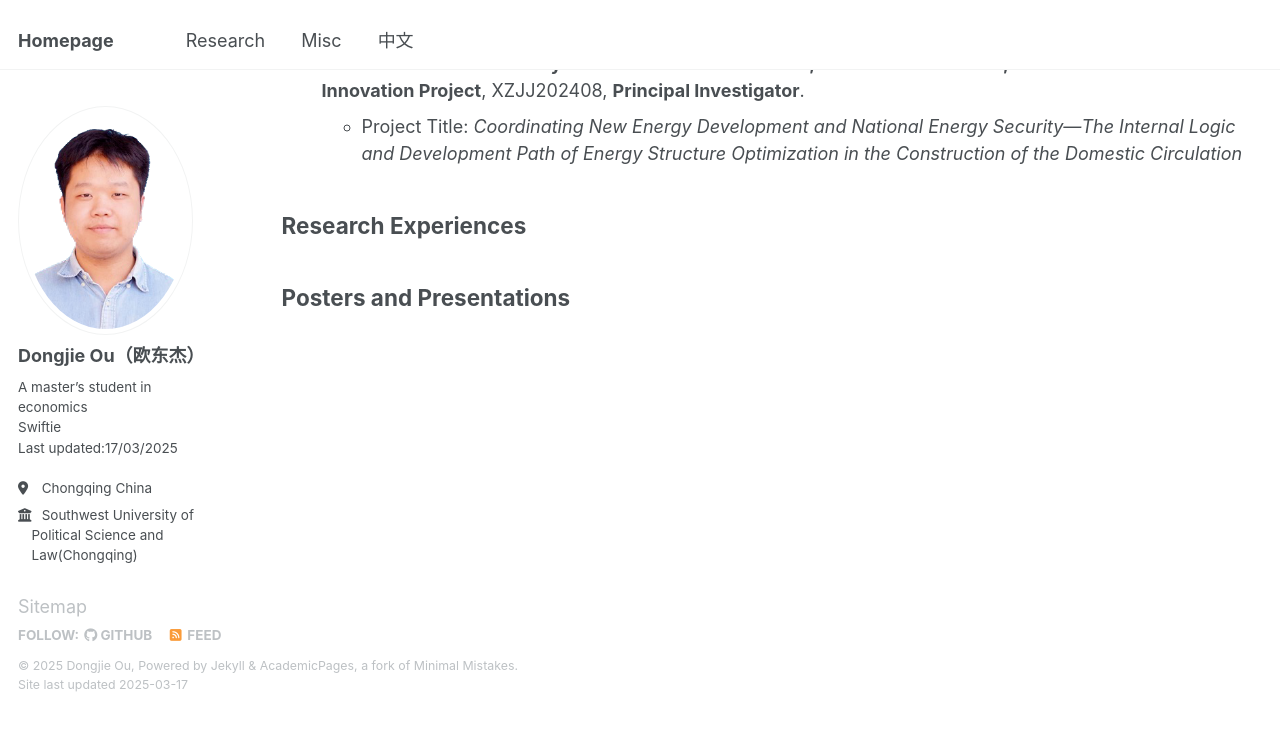
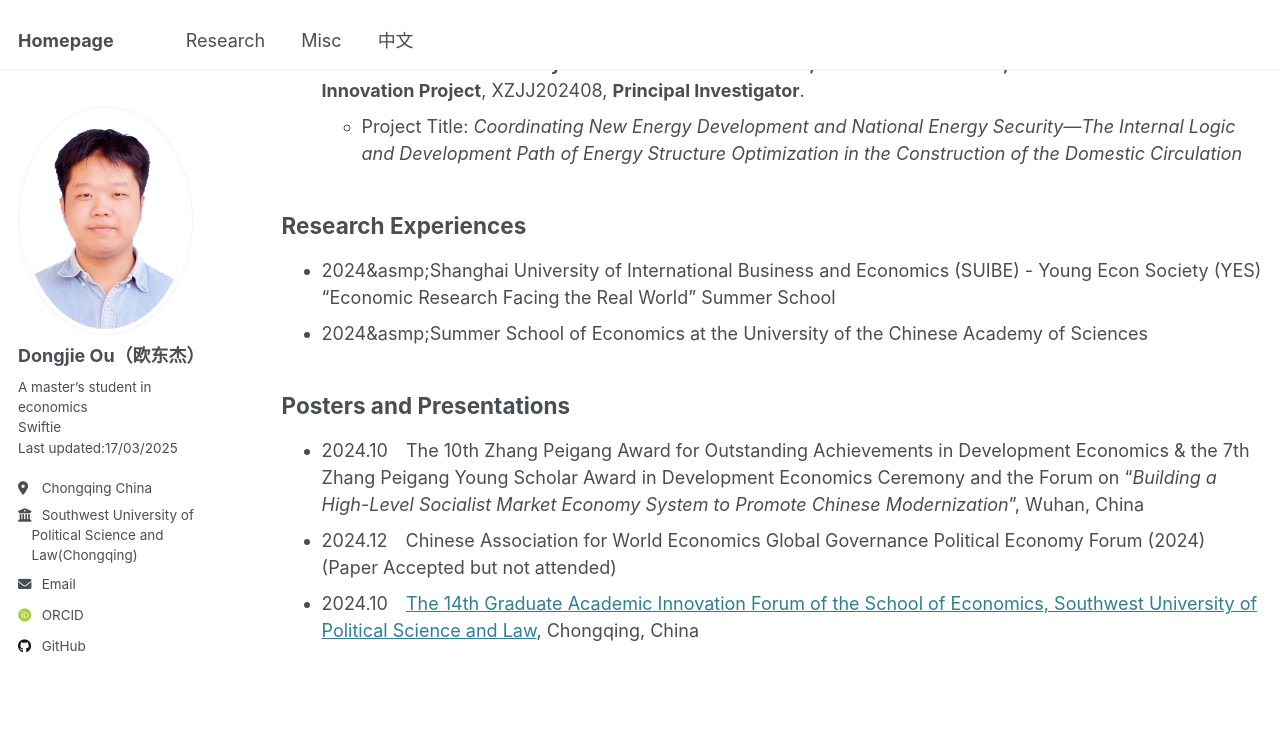
Before and after one commit to oudongjie2001/oudongjie2001.github.io, a Jekyll site: the page built from _pages/research.md, in a window 1280 px wide and 900 px high, scrolled down 2467 px. Shown: the top 731 px of the window. Built offline with Jekyll 4.4.1, drawn with Linux system fonts in a browser that asks for light colours; some web fonts are replaced.

Commit message:
Update research.md

```diff
--- a/_pages/research.md
+++ b/_pages/research.md
@@ -65,5 +65,11 @@ In Progress
   - Project Title: *Coordinating New Energy Development and National Energy Security—The Internal Logic and Development Path of Energy Structure Optimization in the Construction of the Domestic Circulation*
 
 ## Research Experiences
+- 2024&asmp;Shanghai University of International Business and Economics (SUIBE) - Young Econ Society (YES) “Economic Research Facing the Real World” Summer School
+- 2024&asmp;Summer School of Economics at the University of the Chinese Academy of Sciences
 
 ## Posters and Presentations
+
+- 2024.10&emsp;The 10th Zhang Peigang Award for Outstanding Achievements in Development Economics & the 7th Zhang Peigang Young Scholar Award in Development Economics Ceremony and the Forum on “*Building a High-Level Socialist Market Economy System to Promote Chinese Modernization*”, Wuhan, China
+- 2024.12&emsp;Chinese Association for World Economics Global Governance Political Economy Forum (2024) (Paper Accepted but not attended)
+- 2024.10&emsp;[The 14th Graduate Academic Innovation Forum of the School of Economics, Southwest University of Political Science and Law](https://es.swupl.edu.cn/xzjl/5fa34a3e7f324762862565d715fc1e7e.htm), Chongqing, China
```
